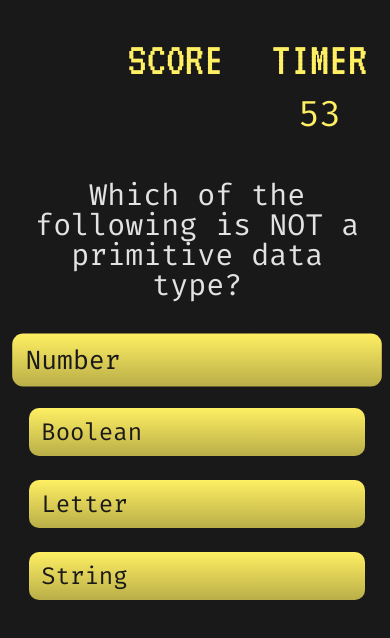
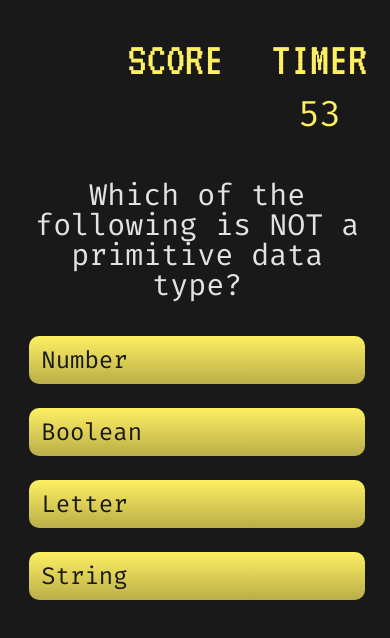
Before and after one commit to elizabetholsavsky/code-quiz, a plain HTML site: page game.html in a window 390 px wide. In both pictures the pointer is over the element "Number". Drawn offline with Linux system fonts and the light colour scheme.

Commit message:
disable hover media query for mobile

```diff
--- a/assets/CSS/game.css
+++ b/assets/CSS/game.css
@@ -58,11 +58,6 @@
     margin: 1rem;
 }
 
-.choice-box:hover {
-    cursor: pointer;
-    transform: scale(1.1);
-}
-
 .choice-text {
     margin-right: 0.5rem;
     font-weight: 700;
@@ -72,6 +67,13 @@
 /* MEDIA QUERIES */
 
 /* Phones */
+@media screen and (min-width: 535px) {
+    .choice-box:hover {
+    cursor: pointer;
+    transform: scale(1.1);
+    }
+}
+
 @media screen and (max-width: 535px) {
     .score-display {
         display: flex;
@@ -96,4 +98,7 @@
         width: 95%;
         margin: 0.5rem;
     }
+    .choice-box:hover {
+    cursor: pointer;
+    }
 }
```
